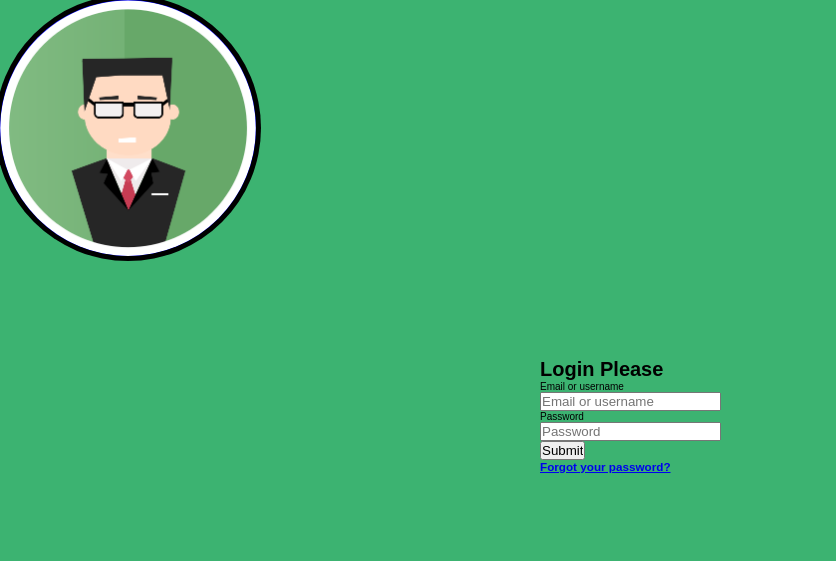
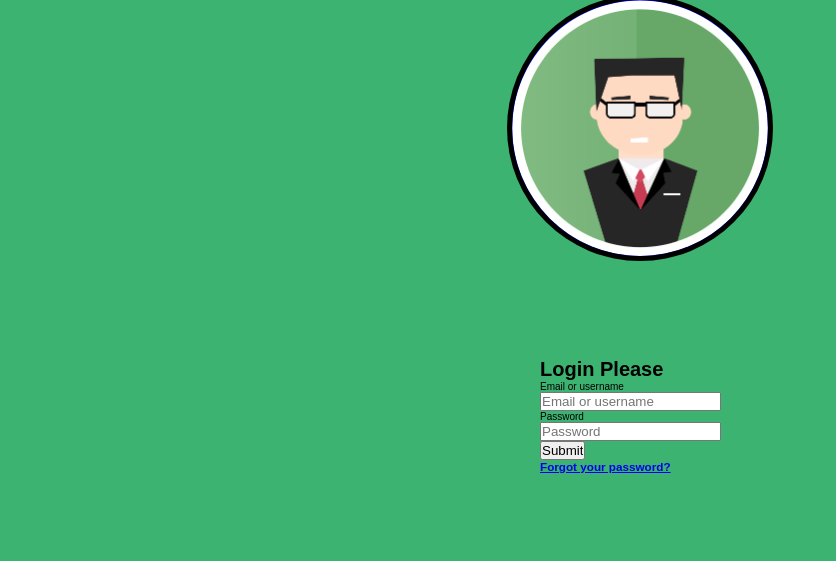
Before and after one commit to nabilAparicio/Login-page-, a plain HTML site: page index.html in a window 1280 px wide. Shown: the whole page, without its empty margins (0-836 px from the left). Drawn offline with Linux system fonts and the light colour scheme.

Commit message:
the ogliest login ever i love him like a child

```diff
--- a/index.html
+++ b/index.html
@@ -9,10 +9,10 @@
 </head>
 <body>
     <div class="container">
-        <div class="img-avatar">
-            <figure>
+        <div>
+            <figurec lass="img-avatar">
                 <img src="images/login-avatar.png" alt="login-avatar" id="image-login">
-            </figure>
+            </figurec>
         </div>
         <div class="structure">
             <h1>Login Please</h1>
--- a/styles/styles.css
+++ b/styles/styles.css
@@ -15,6 +15,7 @@ html {
 .structure {
   width: 20rem;
   height: 20rem;
+  bottom: 20rem;
   margin: auto;
   position: relative;
   top: 10rem;
@@ -23,8 +24,12 @@ html {
 .img-avatar {
   margin: auto;
   position: relative;
+  bottom: 30px;
 }
 #image-login {
+  position: relative;
+  margin: auto;
+  left: 40%;
   background-color: blue;
   width: 20%;
   height: 20%;
```
